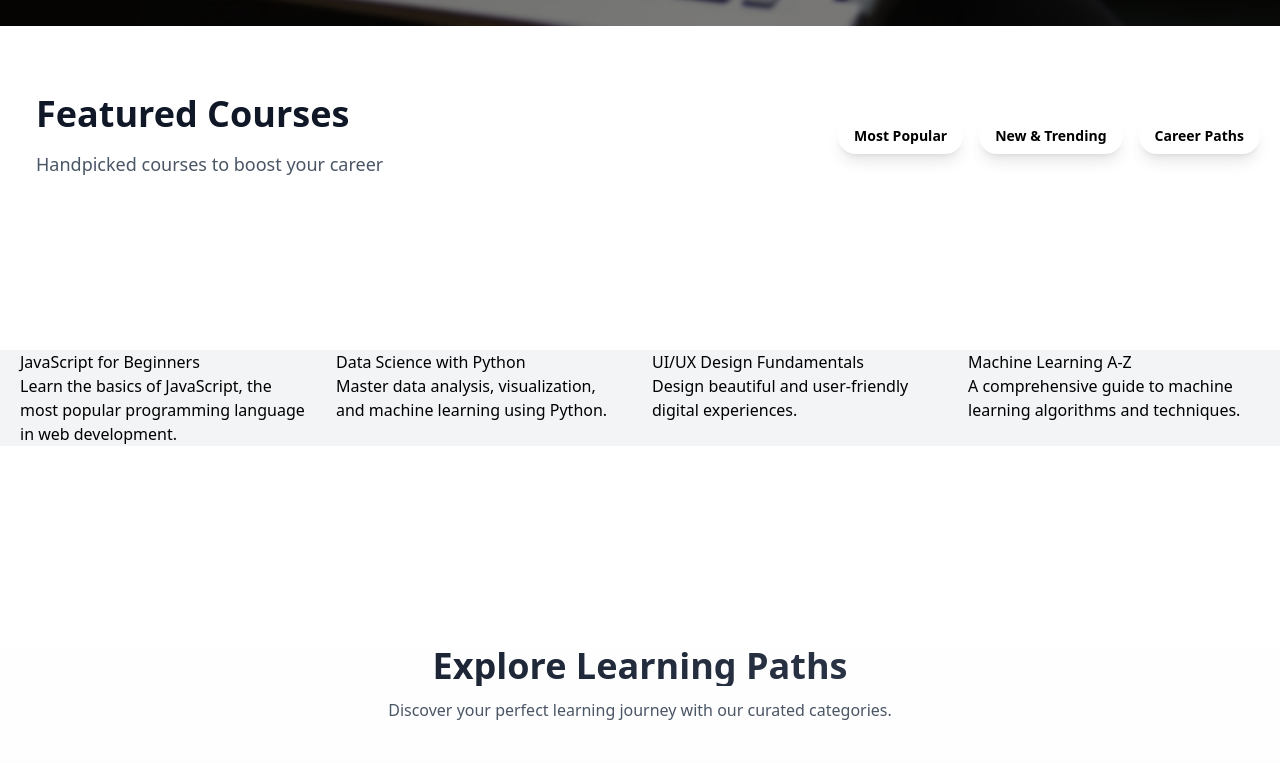
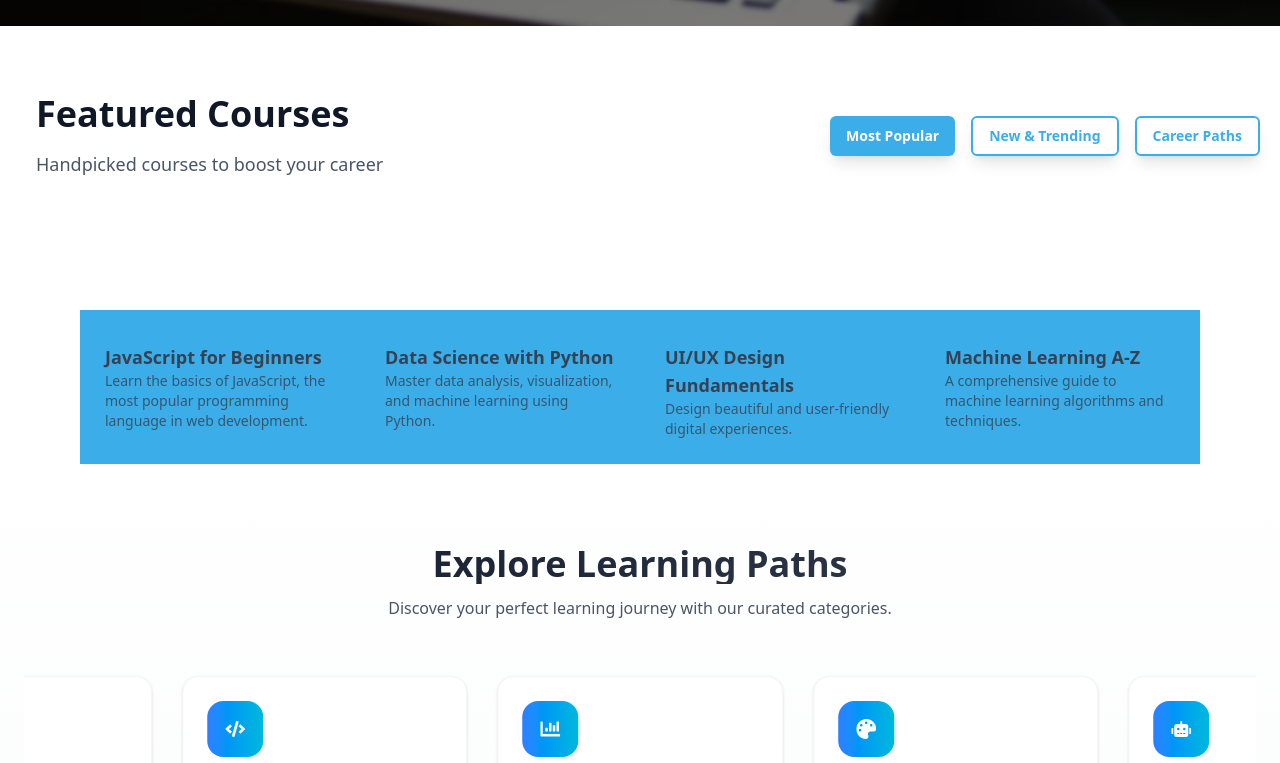
Before and after one commit to SadiaAfridi663/codersCamp, a React (Vite) app: page / in a window 1280 px wide. Shown: the part 602-1365 px from the top of the page. Built offline with nearby package versions, Linux system fonts and the light colour scheme.

Commit message:
local changes

```diff
--- a/src/Component/Home/FeaturedCoursesCategories.jsx
+++ b/src/Component/Home/FeaturedCoursesCategories.jsx
@@ -1,17 +1,29 @@
-import React from 'react'
-import { popularCourses } from '../../../Data/Array'
+import React from "react";
+import { popularCourses } from "../../../Data/Array";
 
 export default function FeaturedCoursesCategories() {
   return (
-    <div className='bg-[from-blue-500 to-cyan-500] py-10'>
-    <div className='grid grid-cols-1 bg-gray-100 md:grid-cols-2 lg:grid-cols-4 gap-6 px-5 mb-20'>
-      {popularCourses.map(course => (
-        <div key={course.id}>
-          <h3>{course.title}</h3>
-          <p>{course.desc}</p>
+    <div className="bg-primary mx-20">
+  <div className="grid grid-cols-1 md:grid-cols-2 lg:grid-cols-4">
+    {popularCourses.map((course) => (
+      <div
+        key={course.id}
+        className="bg-primary text-gray-700 p-6 flex flex-col items-start
+        hover:bg-gray-900 hover:text-white hover:scale-105
+        transition-transform duration-500 ease-out cursor-pointer
+        border border-transparent hover:border-gray-900"
+      >
+        {/* Icon Section */}
+        <div className="text-4xl mb-2">
+          <i className="fas fa-laptop-code"></i>
         </div>
-      ))}
-    </div>
-    </div>
-  )
+
+        <h3 className="text-lg font-semibold">{course.title}</h3>
+        <p className="text-sm opacity-80">{course.desc}</p>
+      </div>
+    ))}
+  </div>
+</div>
+
+  );
 }
--- a/src/Component/Home/UI/Button.jsx
+++ b/src/Component/Home/UI/Button.jsx
@@ -15,6 +15,9 @@ export default function Button({
     primary: "bg-primary hover:bg-primary-dark text-white",
     outline:
       "bg-white hover:bg-gray-50 text-primary border-2 border-primary",
+      square: "bg-primary hover:bg-primary-dark text-white rounded-md",
+  squareOutline:
+    "bg-white hover:bg-gray-50 text-primary border-2 border-primary rounded-md",
     link: "flex items-center gap-2 text-[#3baee9] hover:text-primary-dark font-semibold text-sm transition-colors duration-300 shadow-none hover:shadow-none bg-transparent",
   };
 
```
